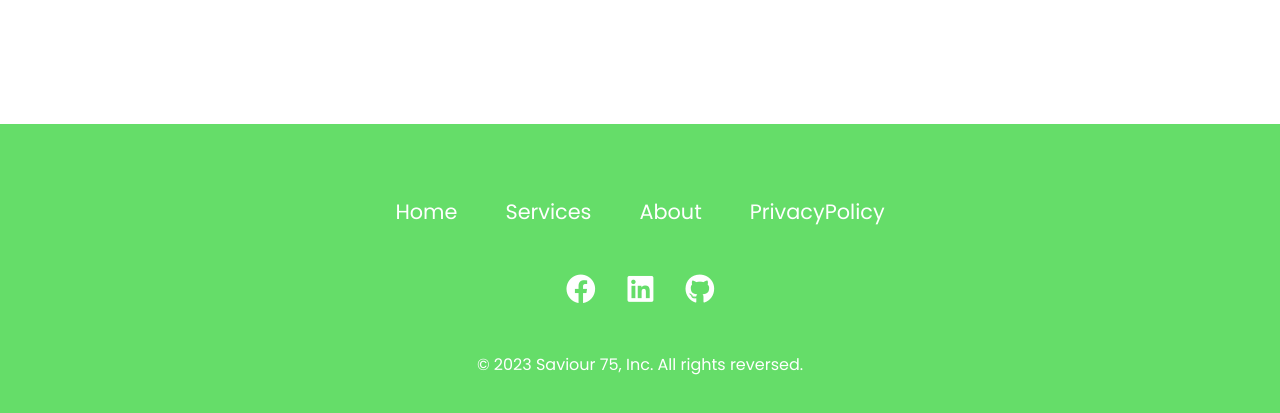
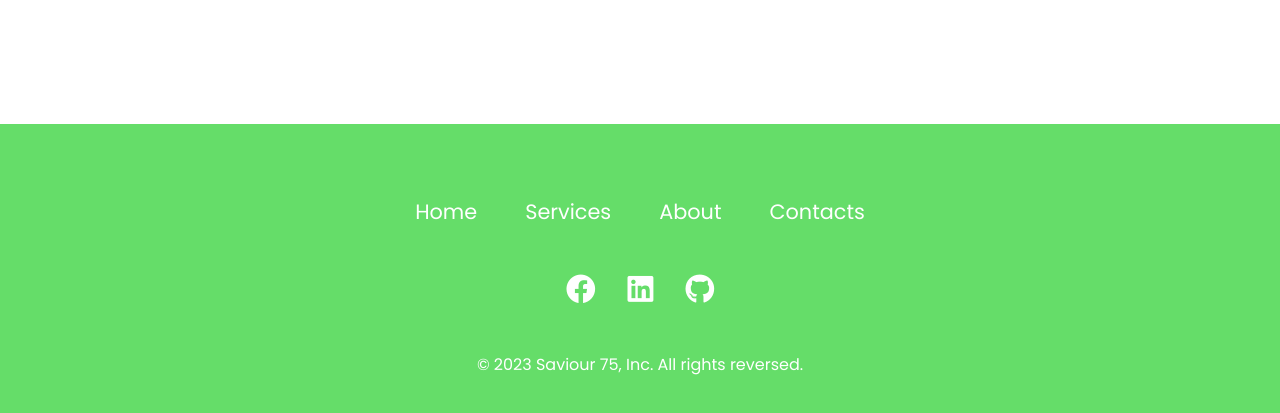
Before and after one commit to sumitde019/Practice-Repo, a website: page index.html in a window 1280 px wide. Shown: the part 1845-2258 px from the top of the page. Drawn offline with nearby package versions, Linux system fonts and the light colour scheme; a web font is replaced by a local one.

Commit message:
fixed footer issue

```diff
--- a/index.html
+++ b/index.html
@@ -175,7 +175,7 @@
             <a href="#">Home</a>
             <a href="#services">Services</a>
             <a href="#about">About</a>
-            <a href="#">PrivacyPolicy</a>
+            <a href="#">Contacts</a>
         </div>
         <div class="social_icons">
             <a class="fab fa-facebook" href="https://www.facebook.com/profile.php?id=100086164128411"
```
